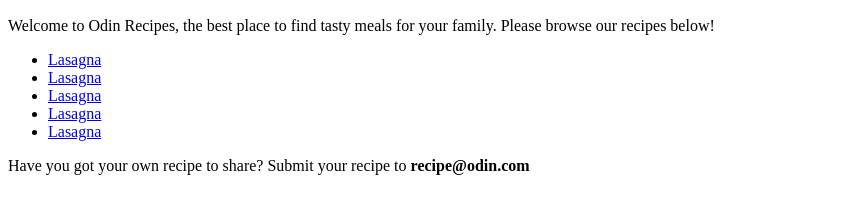
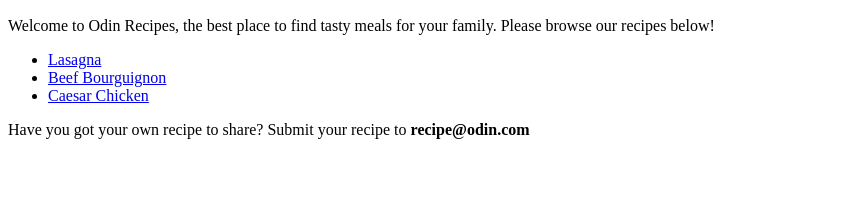
Before and after one commit to MartyDFire/odin-recipes, a plain HTML site: page Index.html in a window 1280 px wide. Shown: the part 474-688 px from the top of the page, without its empty margins (0-846 px from the left). Drawn offline with Linux system fonts and the light colour scheme.

Commit message:
Edited Index to add extra recipes

```diff
--- a/Index.html
+++ b/Index.html
@@ -18,10 +18,8 @@
         <p>Welcome to Odin Recipes, the best place to find tasty meals for your family. Please browse our recipes below!</p>
         <ul>
             <li><a href="Recipes/Lasagna.html">Lasagna</a></li>
-            <li><a href="Recipes/Lasagna.html">Lasagna</a></li>
-            <li><a href="Recipes/Lasagna.html">Lasagna</a></li>
-            <li><a href="Recipes/Lasagna.html">Lasagna</a></li>
-            <li><a href="Recipes/Lasagna.html">Lasagna</a></li>
+            <li><a href="Recipes/Bourguignon.html">Beef Bourguignon</a></li>
+            <li><a href="Recipes/Caesar Chicken.html">Caesar Chicken</a></li>
         </ul>
         <p>Have you got your own recipe to share? Submit your recipe to <strong>recipe@odin.com</strong></p>
     </body>
```
